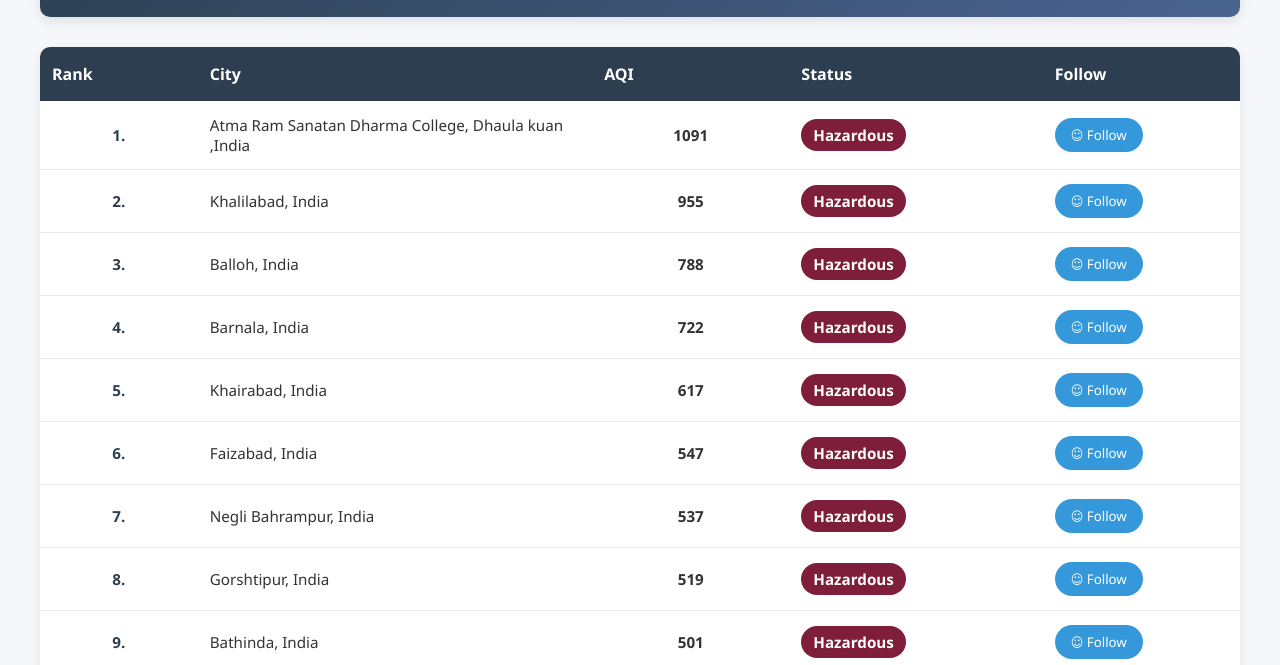
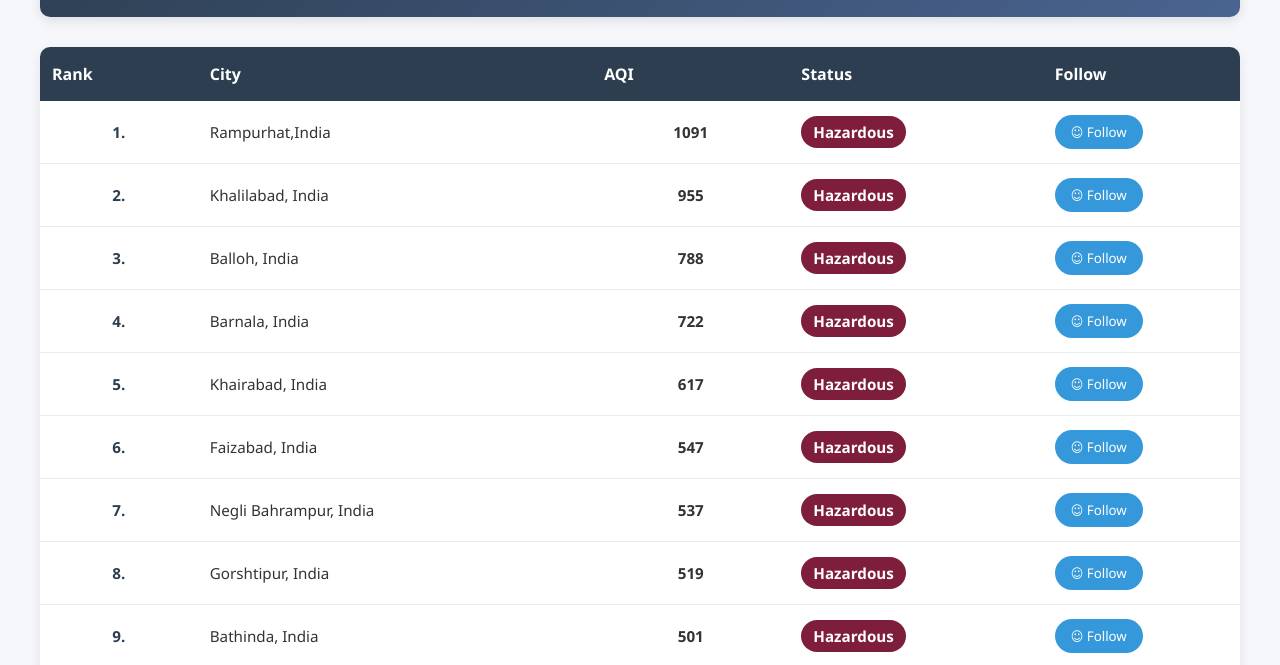
Before and after one commit to ihksingh25/PollutionIndexingWHO, a plain HTML site: page index.html in a window 1280 px wide. Shown: the part 132-797 px from the top of the page. Drawn offline with Linux system fonts and the light colour scheme.

Commit message:
Update index.html

```diff
--- a/index.html
+++ b/index.html
@@ -227,7 +227,7 @@
                     <tbody>
                         <tr>
                             <td class="rank">1.</td>
-                            <td class="city">Atma Ram Sanatan Dharma College, Dhaula kuan ,India</td>
+                            <td class="city">Rampurhat,India</td>
                             <td class="aqi">1091</td>
                             <td><span class="status hazardous">Hazardous</span></td>
                             <td><button class="follow-btn">☺ Follow</button></td>
```
